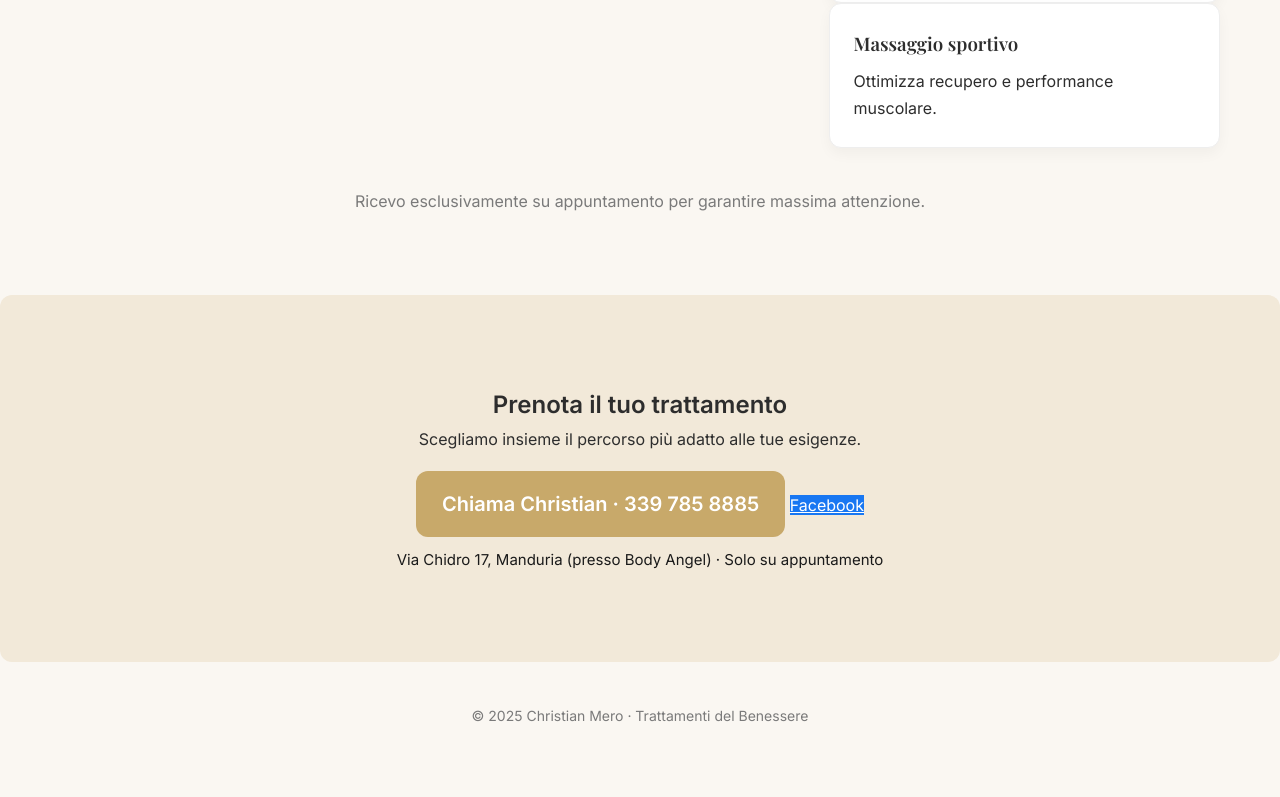
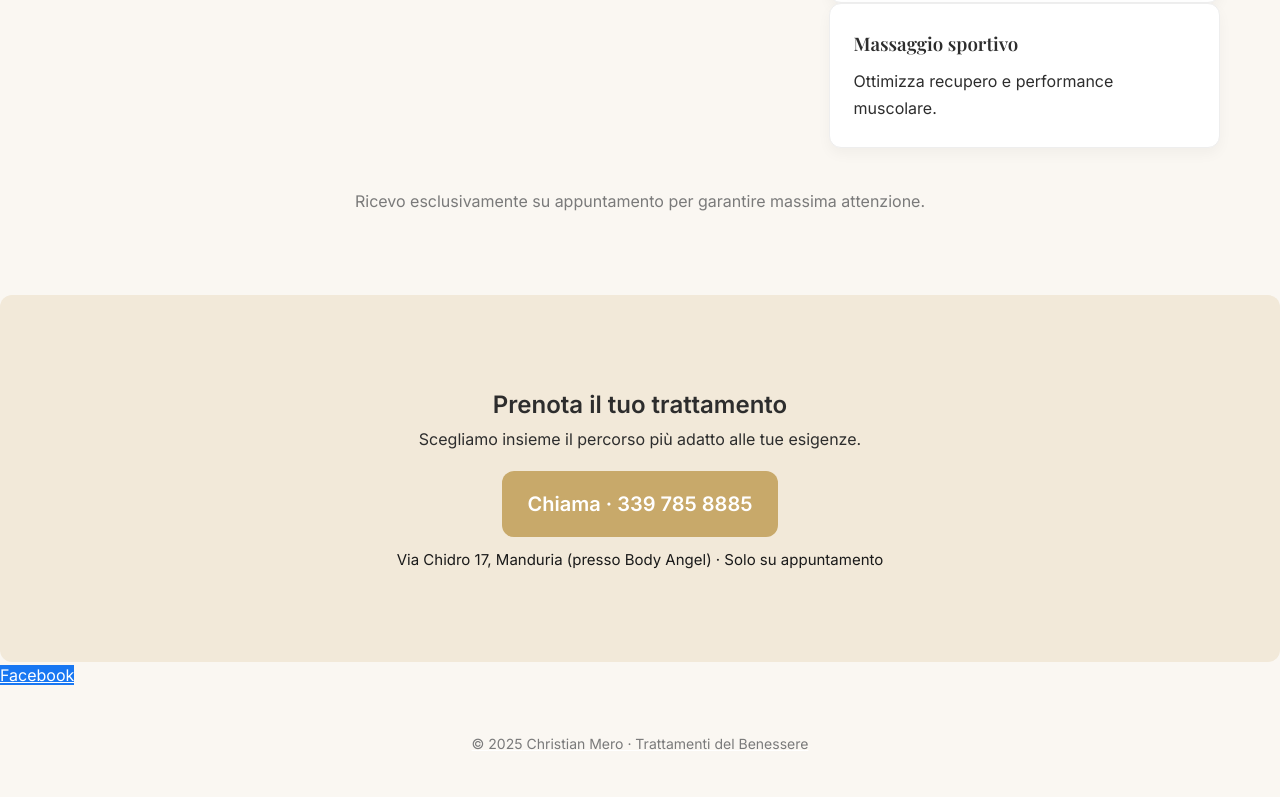
Before and after one commit to QRImpresa/cm.massage, a plain HTML site: page index.html in a window 1280 px wide. Shown: the part 1619-2416 px from the top of the page. Before the commit the page ends 2389 px from the top, so only its background shows below. Drawn offline with nearby package versions, Linux system fonts and the light colour scheme.

Commit message:
Update index.html

```diff
--- a/index.html
+++ b/index.html
@@ -132,14 +132,16 @@
       <p>Scegliamo insieme il percorso più adatto alle tue esigenze.</p>
 
       <a class="lux-cta-btn" href="tel:+393397858885">
-        Chiama Christian · 339 785 8885
+        Chiama · 339 785 8885
       </a>
 
-<a href="https://www.facebook.com/profile.php?id=61584383082518" class="lux-btn facebook-btn" target="_blank">
-    Facebook
+
 </a>
       <p class="lux-cta-note">Via Chidro 17, Manduria (presso Body Angel) · Solo su appuntamento</p>
     </section>
+
+    <a href="https://www.facebook.com/profile.php?id=61584383082518" class="lux-btn facebook-btn" target="_blank">
+    Facebook
 
   </main>
 
```
